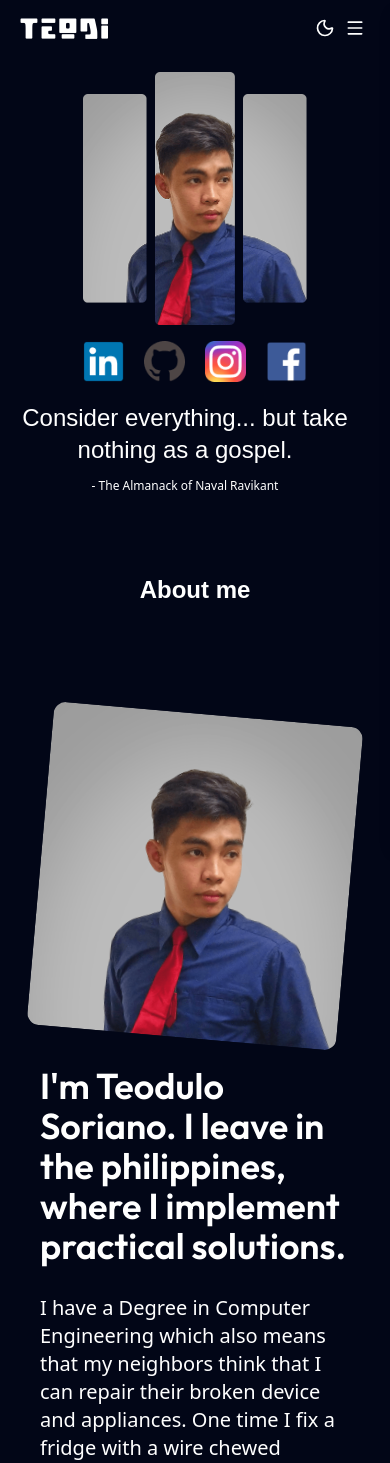
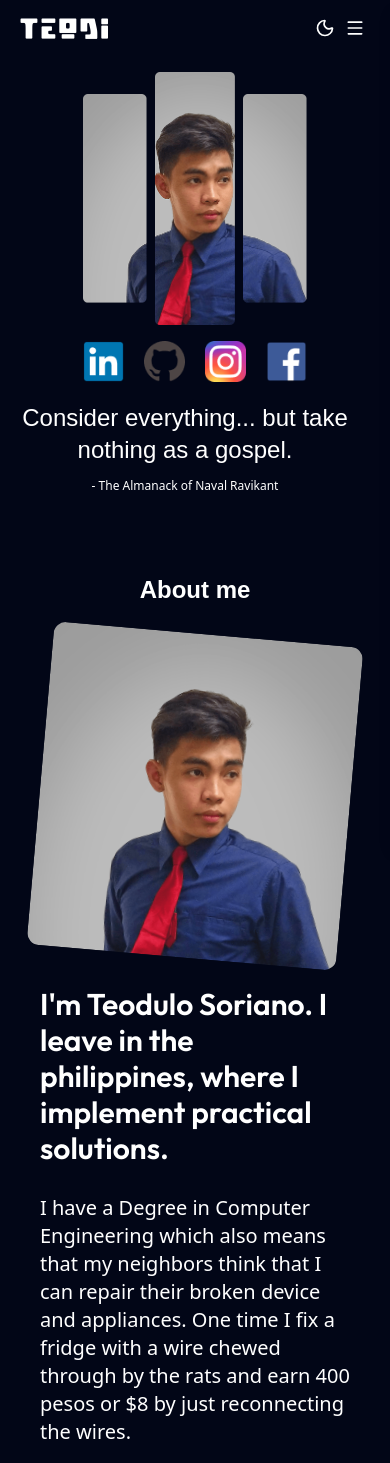
Before and after one commit to teodie/teodulo-portfolio-website, a Next.js app: page / in a window 390 px wide. Shown: the top 1463 px of the page. Built offline with nearby package versions, Linux system fonts and the light colour scheme; a web font is replaced by a local one.

Commit message:
style: Change the style for mobile devices of the about section to lower the spacing

```diff
--- a/components/About.tsx
+++ b/components/About.tsx
@@ -4,14 +4,14 @@ import myphoto from '@/assets/images/teodulo.png'
 
 function About() {
   return (
-    <div id='about' className='px-10 scroll-mt-25'>
-      <h3 className='text-center text-2xl font-bold font-ovo my-20'>About me</h3>
-      <div className='grid grid-cols-1 my-10 md:grid-cols-2'>
+    <div id='about' className='px-10 scroll-mt-16 lg:scroll-mt-25'>
+      <h3 className='text-center text-2xl font-bold font-ovo mt-20 md:my-20'>About me</h3>
+      <div className='grid grid-cols-1 md:my-10 md:grid-cols-2'>
 
 
         <div className='text-xl space-y-7 order-2 md:order-1'>
 
-          <h2 className='font-extrabold text-4xl lg:text-6xl font-outfit'>I'm Teodulo Soriano. I leave in the philippines, where I implement practical solutions.</h2>
+          <h2 className='font-extrabold text-3xl lg:text-6xl font-outfit'>I'm Teodulo Soriano. I leave in the philippines, where I implement practical solutions.</h2>
 
           <p>I have a Degree in Computer Engineering which also means that my neighbors think that I can repair their broken device and appliances. One time I fix a fridge with a wire chewed through by the rats and earn 400 pesos or $8 by just reconnecting the wires.</p>
 
```
